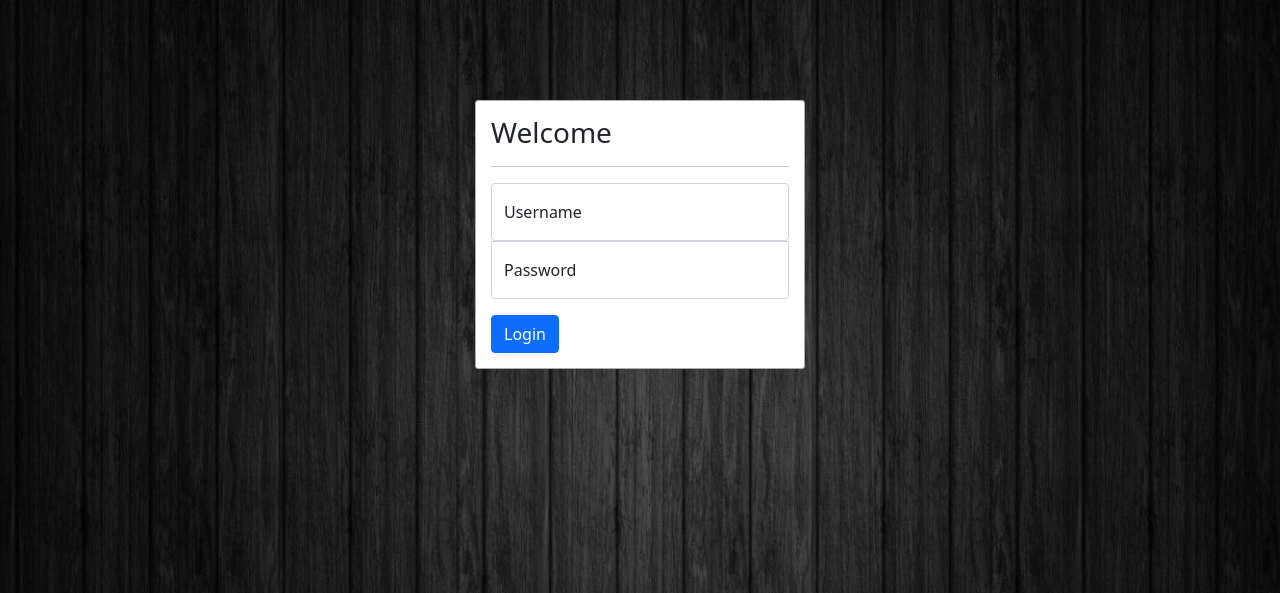
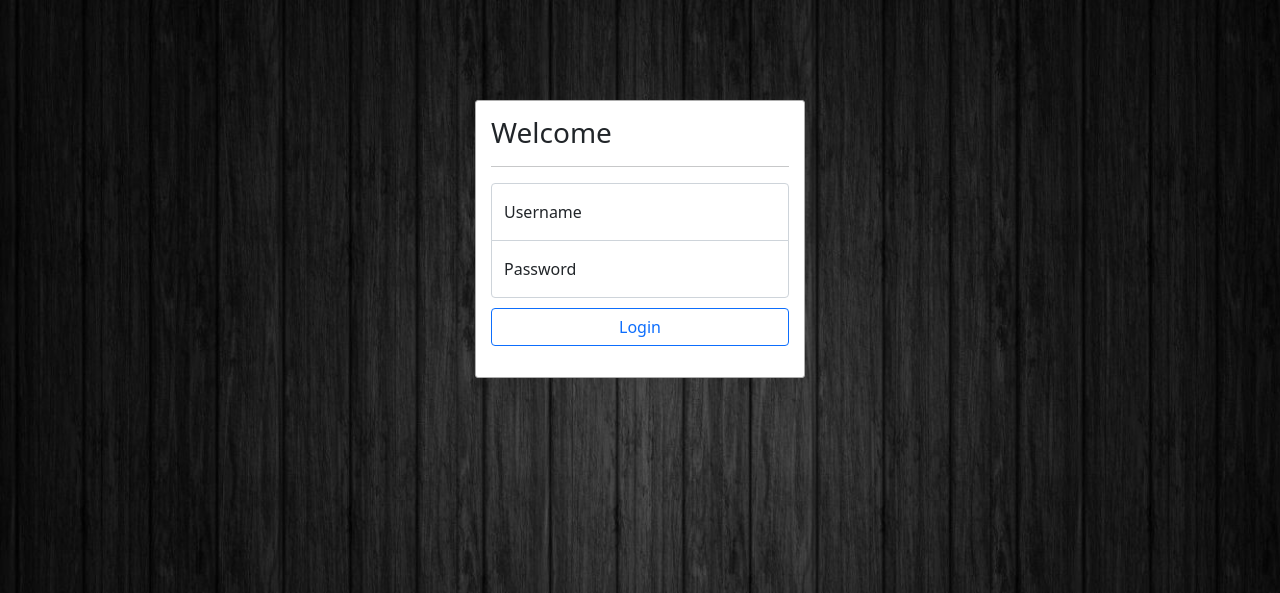
Before and after one commit to NickNterm/PasswordManagerV2, a PHP site: page /testhtml.html in a window 1280 px wide. Shown: the top 593 px of the page. Run offline with PHP 8.4, Linux system fonts and the light colour scheme.

Commit message:
change login

```diff
--- a/login_style.css
+++ b/login_style.css
@@ -30,11 +30,7 @@ form {
     z-index: 2;
 }
 
-.button {
-    padding: 10px;
-}
-
-.form-signin input[type="email"] {
+.form-signin input[type="text"] {
     margin-bottom: -1px;
     border-bottom-right-radius: 0;
     border-bottom-left-radius: 0;
--- a/testhtml.html
+++ b/testhtml.html
@@ -9,7 +9,7 @@
             <h1 class="h3 mb-3 fw-normal">Welcome</h1>
         </div>
         <hr>
-        <div class="mb-3">
+        <div class="d-grid mb-3">
             <div class="form-floating">
                 <input type="text" class="form-control" id="floatingUsername" name="Username" placeholder="Name">
                 <label for="floatingInput">Username</label>
@@ -18,8 +18,8 @@
                 <input type="password" class="form-control" id="floatingPassword" name="Username" placeholder="Password">
                 <label for="floatingPassword">Password</label>
             </div>
+            <button type="submit" class="btn btn-outline-primary">Login</button>
         </div>
-        <button type="submit" class="btn btn-primary" id="signinutton">Login</button>
     </form>
 </body>
 
```
Also changed, not shown: login.php (+6 -3 lines).
